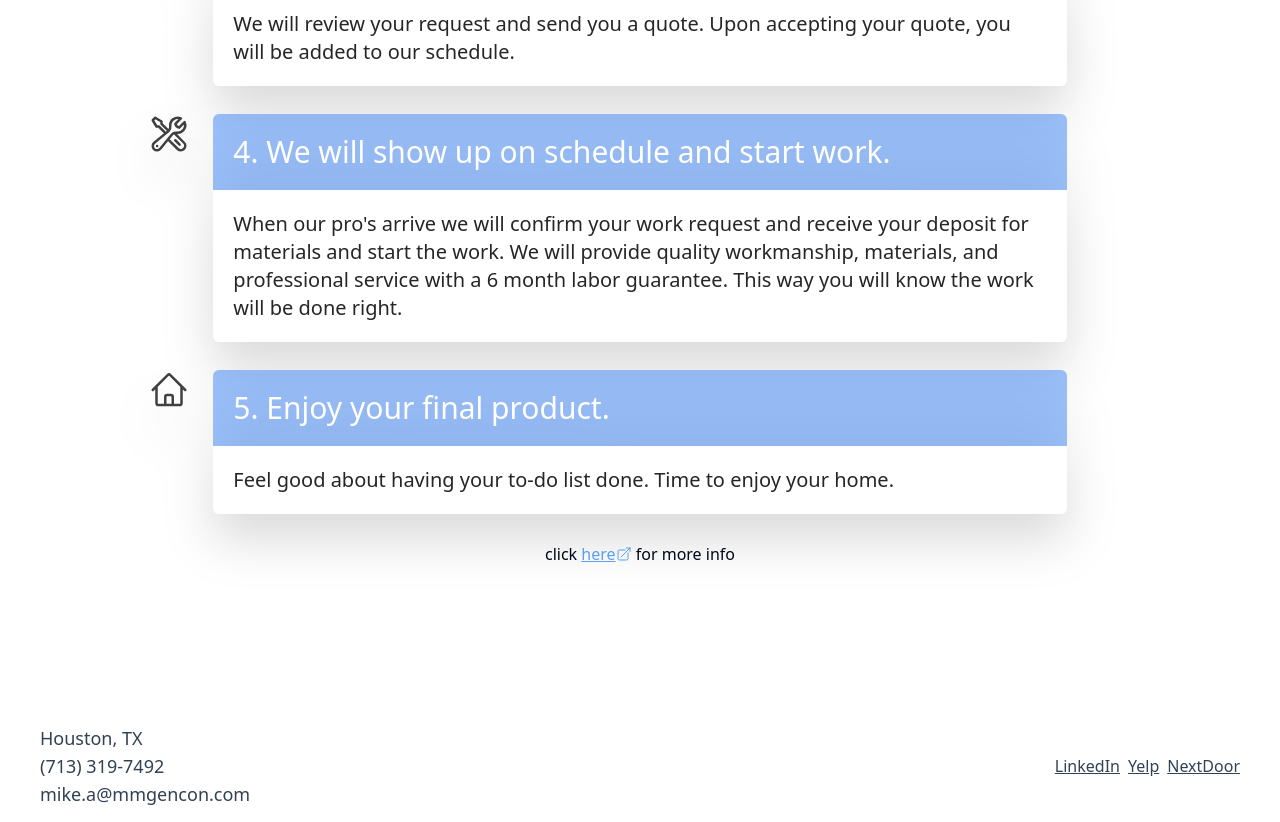
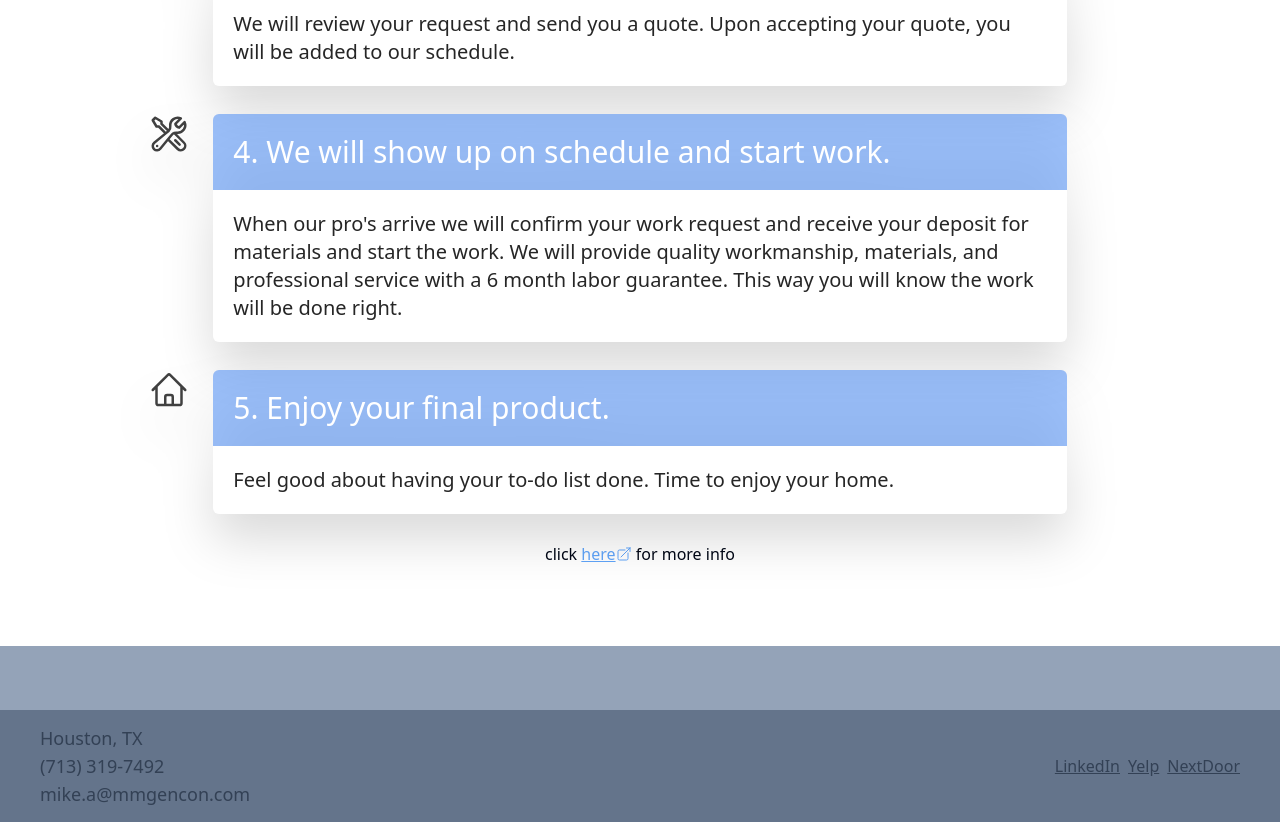
Before and after one commit to agp745/mmgencon, a React (Vite) app: page /home in a window 1280 px wide. Shown: the part 1384-2206 px from the top of the page. Built offline with nearby package versions, Linux system fonts and the light colour scheme.

Commit message:
footer colors added back to tailwind config

```diff
--- a/src/components/footer/Footer.tsx
+++ b/src/components/footer/Footer.tsx
@@ -3,8 +3,8 @@
 export function Footer() {
     return (
         <footer className="">
-            <section className="w-full h-16 bg-mm-light"></section>
-            <section className="w-full min-h-[7rem] bg-mm-dark flex items-center justify-between px-10">
+            <section className="w-full h-16 bg-mmlight"></section>
+            <section className="w-full min-h-[7rem] bg-mmdark flex items-center justify-between px-10">
                 <div className="flex flex-col text-lg text-slate-700">
                     <p>Houston, TX</p>
                     <p>(713) 319-7492</p>
--- a/tailwind.config.js
+++ b/tailwind.config.js
@@ -17,6 +17,8 @@ module.exports = {
     },
     extend: {
       colors: {
+        mmlight: "rgb(148 163 184)",
+        mmdark: "rgb(100 116 139)",
         border: "hsl(var(--border))",
         input: "hsl(var(--input))",
         ring: "hsl(var(--ring))",
```
